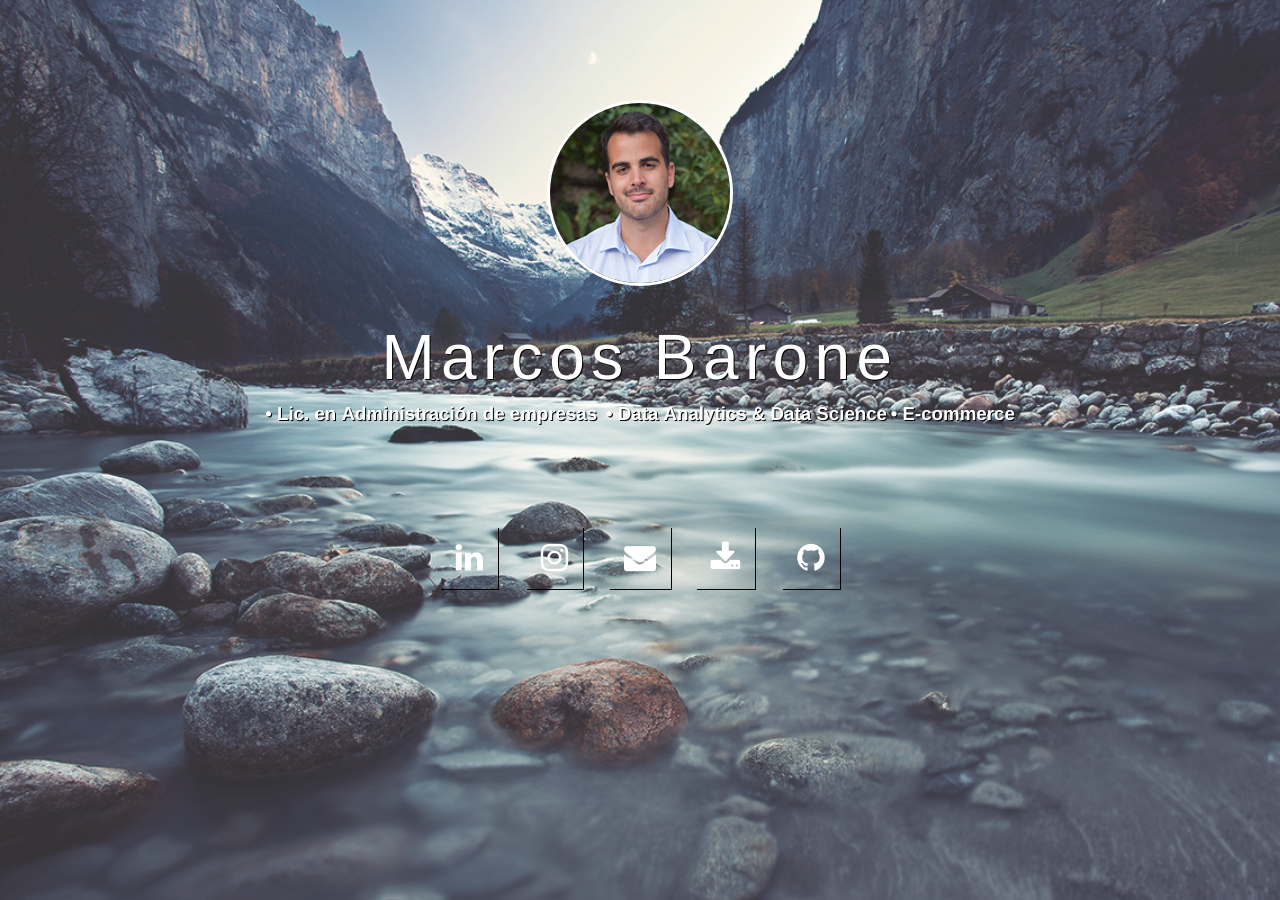
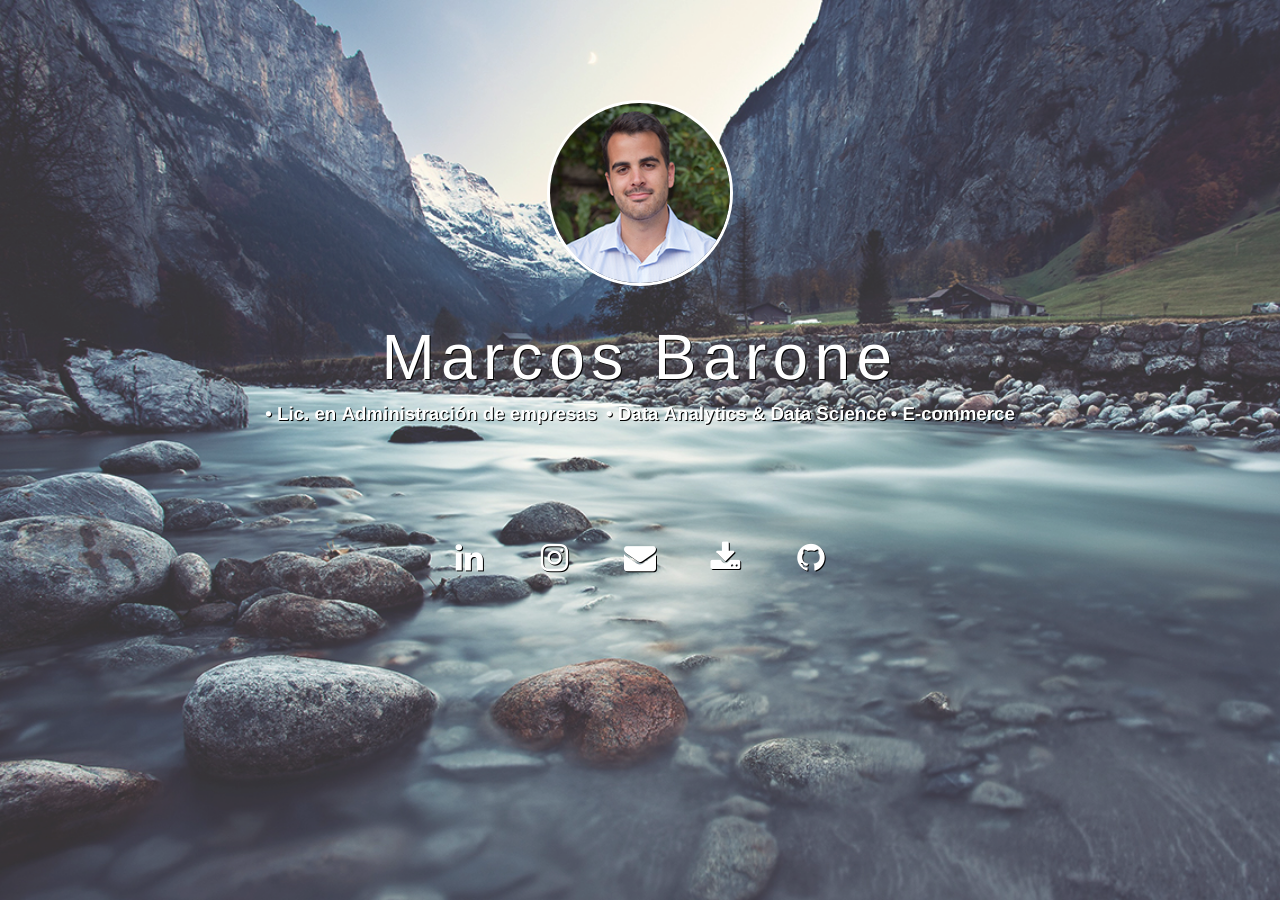
Before and after one commit to mbarone89/mbarone89.github.io, a Jekyll site: the page built from index.md, in a window 1280 px wide. Built offline with Jekyll 4.4.1, drawn with Linux system fonts in a browser that asks for light colours; nearby versions of some CDN libraries.

Commit message:
Update main.css

```diff
--- a/_includes/main.css
+++ b/_includes/main.css
@@ -61,6 +61,7 @@ li {
     list-style: none;
     width: 65px;
     height: 65px;
+    text-shadow: 1px 1px #000000;
 }
 li:hover {
     color: white;
@@ -75,7 +76,6 @@ a {
     color: white;
     padding: 15px;
     text-decoration: none;
-    box-shadow: 1px 1px #000000;
 }
 .description {
     display: none;
```
